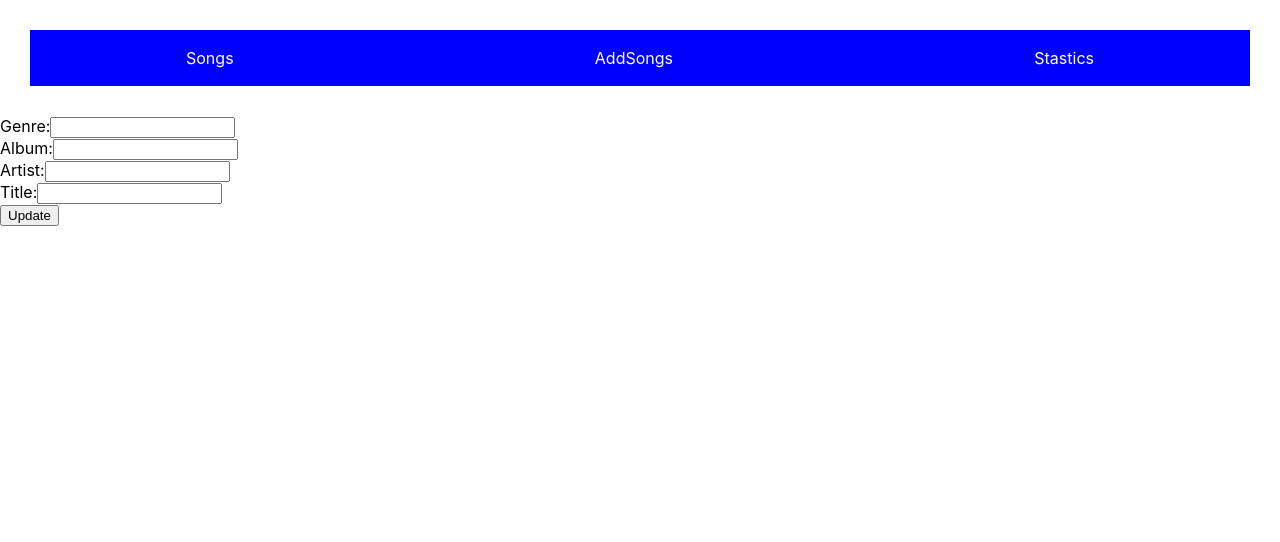
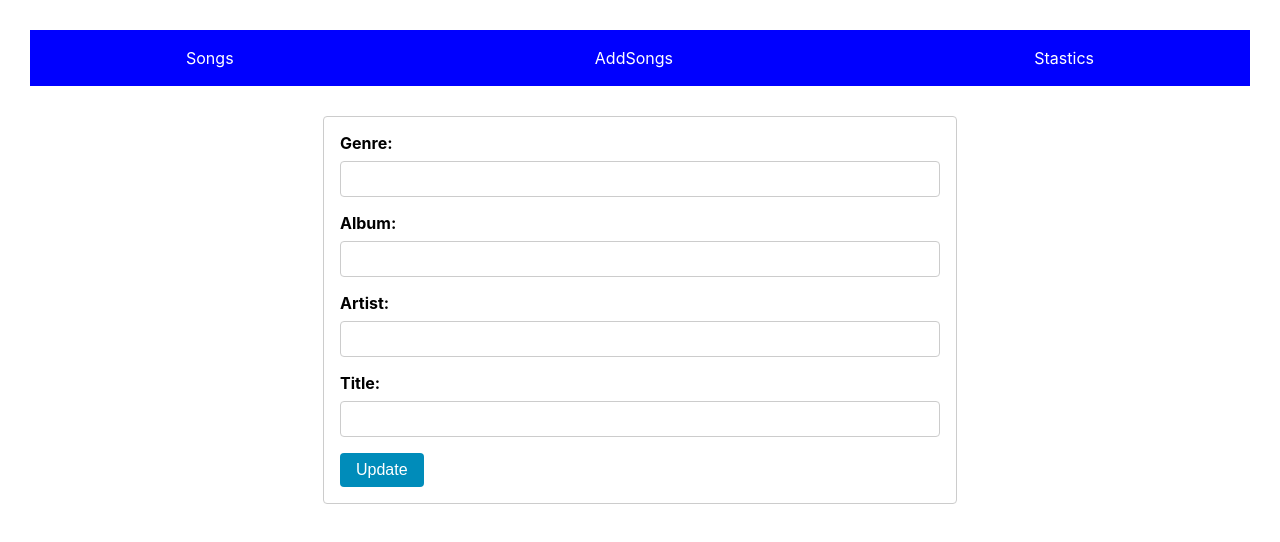
Before and after one commit to Esfa016/Song_Front, a React (Create React App) app: page /edit/1 in a window 1280 px wide. Shown: the top 542 px of the page. Built offline with nearby package versions, Linux system fonts and the light colour scheme.

Commit message:
finilized

```diff
--- a/src/componenents/addform.jsx
+++ b/src/componenents/addform.jsx
@@ -10,11 +10,13 @@ const StyledForm = styled.form`
   background-color: #fff;
   border: 1px solid #ccc;
   padding: 16px;
-  margin:15px;
+  margin: 15px auto;
   border-radius: 4px;
+  max-width: 600px;
 
-
-
+  display: flex;
+  flex-direction: column;
+  align-items: center;
 `;
 
 
@@ -29,21 +31,13 @@ const MyForm = ()=>{
       const song= useSelector(state => state.song)
     const hanleSubmit = ()=>{
       alert(song.album)
-          song._id===""? dispatch({type:types.CREATE_SONG,song:{
+         dispatch({type:types.CREATE_SONG,song:{
             "title":song.title,
             "artist":song.artist,
             "album":song.album,
             "genre":song.genre
-          }}): dispatch({type:types.UPDATE_SONG, id:song._id, song:{
-            "_id":song._id,
-            "title":song.title,
-            "artist":song.artist,
-            "album":song.album,
-            "genre":song.genre
-          }
+          }})
 
-          })
-         dispatch({type:types.GET_SONGS})
     }
    return <>
    <StyledForm>
--- a/src/componenents/editform.jsx
+++ b/src/componenents/editform.jsx
@@ -6,7 +6,48 @@ import { useDispatch, useSelector } from 'react-redux';
 import * as types from '../redux/types/index';
 
 
+import styled from '@emotion/styled';
+const StyledForm = styled.form`
+  background-color: #fff;
+  border: 1px solid #ccc;
+  padding: 16px;
+  margin: 15px;
+  border-radius: 4px;
+  max-width: 600px;
+  margin: auto;
 
+  label {
+    display: block;
+    margin-bottom: 8px;
+    font-weight: bold;
+  }
+
+  input[type="text"],
+  select {
+    width: 100%;
+    padding: 8px;
+    margin-bottom: 16px;
+    border: 1px solid #ccc;
+    border-radius: 4px;
+    box-sizing: border-box;
+    font-size: 16px;
+  }
+
+  button[type="submit"] {
+    background-color: #008CBA;
+    color: #fff;
+    padding: 8px 16px;
+    border: none;
+    border-radius: 4px;
+    cursor: pointer;
+    font-size: 16px;
+    transition: background-color 0.3s ease;
+  }
+
+  button[type="submit"]:hover {
+    background-color: #006C9B;
+  }
+`;
 
 
 
@@ -58,7 +99,7 @@ useEffect(()=>{
   };
 
   return (
-    <form
+    <StyledForm
 
 
 
@@ -109,7 +150,7 @@ useEffect(()=>{
             "_id":id
         }})}
       type="submit">Update</button>
-    </form>
+    </StyledForm>
   );
 };
 
```
